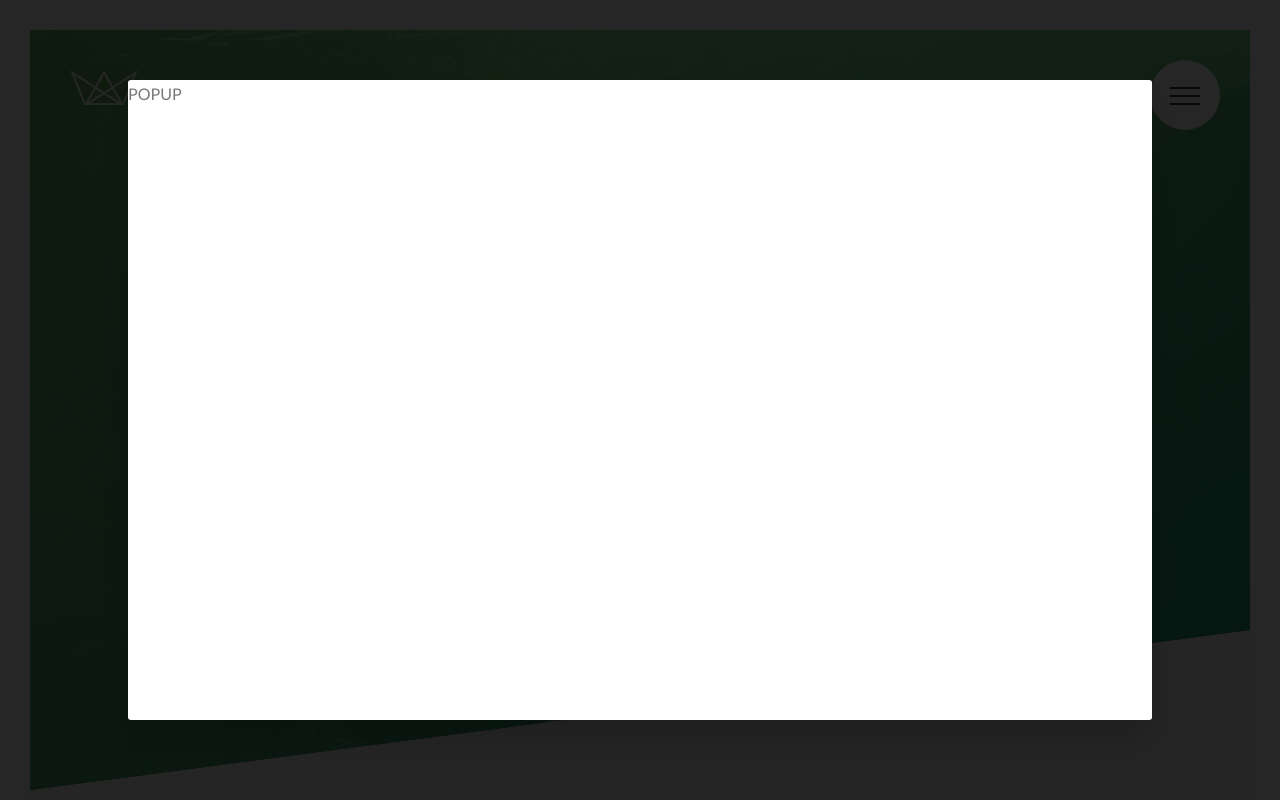
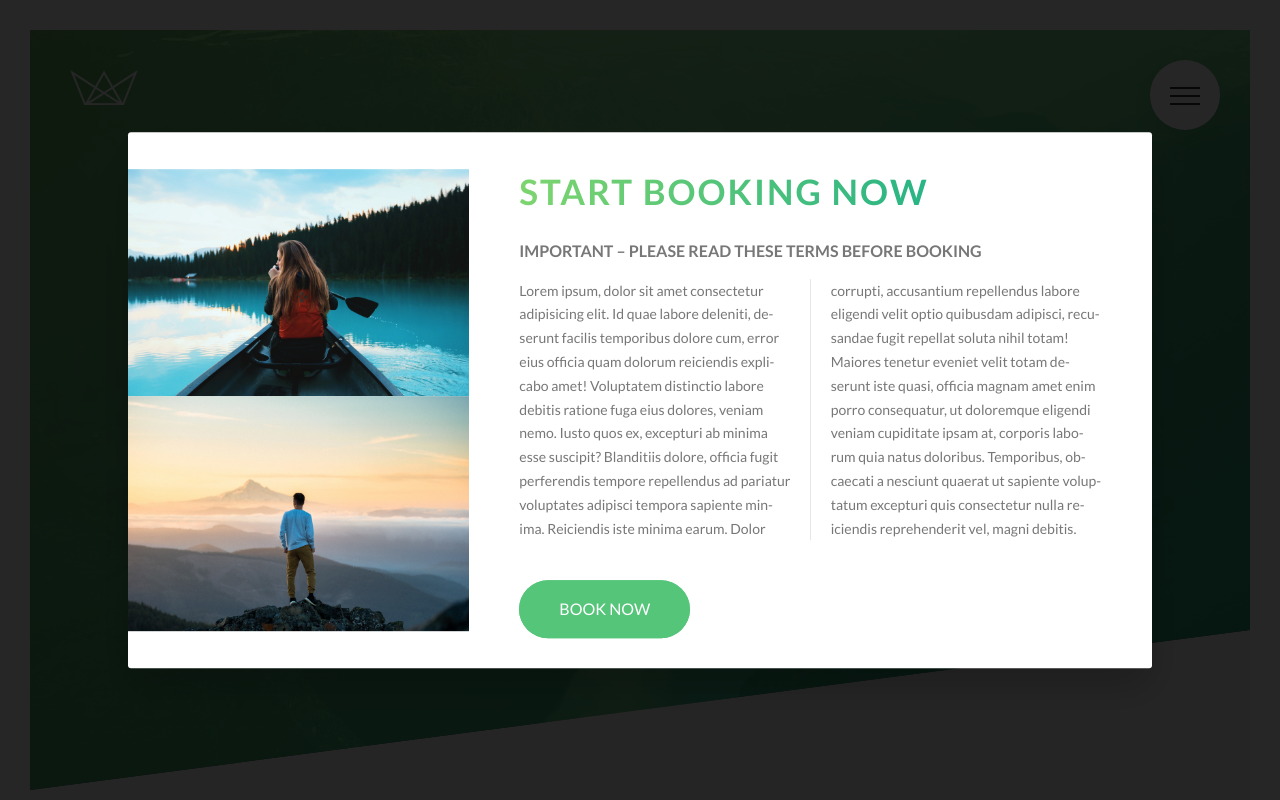
Before and after one commit to VictorOchando/NatureTours, a website: page index.html in a window 1280 px wide. Shown: the top 800 px of the page. Drawn offline with Linux system fonts and the light colour scheme.

Commit message:
Popup styling

```diff
--- a/index.html
+++ b/index.html
@@ -532,7 +532,49 @@
         </footer>
 
         <div class="popup">
-            <div class="popup__content">POPUP</div>
+            <div class="popup__content">
+                <div class="popup__left">
+                    <img
+                        src="img/nat-8.jpg"
+                        alt="Tour photo"
+                        class="popup__img"
+                    />
+                    <img
+                        src="img/nat-9.jpg"
+                        alt="Tour photo"
+                        class="popup__img"
+                    />
+                </div>
+                <div class="popup__right">
+                    <h2 class="heading-secondary u-margin-bottom-small">
+                        Start booking now
+                    </h2>
+                    <h3 class="heading-tertiary u-margin-bottom-small">
+                        Important &ndash; Please read these terms before booking
+                    </h3>
+                    <p class="popup__text">
+                        Lorem ipsum, dolor sit amet consectetur adipisicing
+                        elit. Id quae labore deleniti, deserunt facilis
+                        temporibus dolore cum, error eius officia quam dolorum
+                        reiciendis explicabo amet! Voluptatem distinctio labore
+                        debitis ratione fuga eius dolores, veniam nemo. Iusto
+                        quos ex, excepturi ab minima esse suscipit? Blanditiis
+                        dolore, officia fugit perferendis tempore repellendus ad
+                        pariatur voluptates adipisci tempora sapiente minima.
+                        Reiciendis iste minima earum. Dolor corrupti,
+                        accusantium repellendus labore eligendi velit optio
+                        quibusdam adipisci, recusandae fugit repellat soluta
+                        nihil totam! Maiores tenetur eveniet velit totam
+                        deserunt iste quasi, officia magnam amet enim porro
+                        consequatur, ut doloremque eligendi veniam cupiditate
+                        ipsam at, corporis laborum quia natus doloribus.
+                        Temporibus, obcaecati a nesciunt quaerat ut sapiente
+                        voluptatum excepturi quis consectetur nulla reiciendis
+                        reprehenderit vel, magni debitis.
+                    </p>
+                    <a href="#" class="btn btn--green">Book now</a>
+                </div>
+            </div>
         </div>
     </body>
 </html>
--- a/sass/components/_popup.scss
+++ b/sass/components/_popup.scss
@@ -9,10 +9,39 @@
 
     &__content {
         width: 80%;
-        height: 80%;
         background-color: $color-white;
         box-shadow: 0 2rem 4rem rgba($color-black, 0.2);
         @include center-transform;
         border-radius: 3px;
+        display: table;
+        overflow: hidden;
+    }
+
+    &__left {
+        width: 33.3333333%;
+        display: table-cell;
+        vertical-align: middle;
+    }
+
+    &__right {
+        width: 66.666666%;
+        display: table-cell;
+        vertical-align: middle;
+        padding: 3rem 5rem;
+    }
+
+    &__img {
+        display: block;
+        width: 100%;
+    }
+
+    &__text {
+        font-size: 1.4rem;
+        margin-bottom: 4rem;
+
+        column-count: 2;
+        column-gap: 4rem;
+        column-rule: 1px solid $color-grey-light-2;
+        hyphens: auto;
     }
 }
```
Also changed, not shown: css/style.css.
